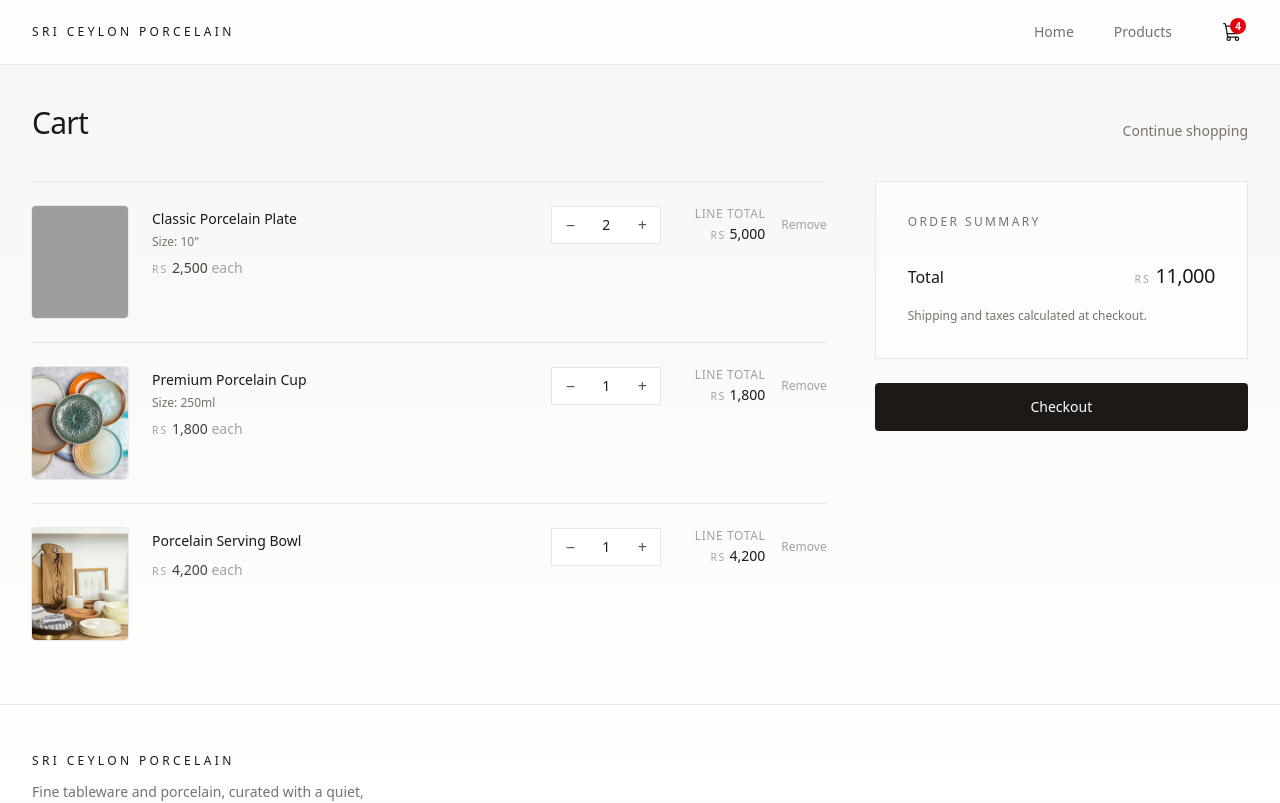
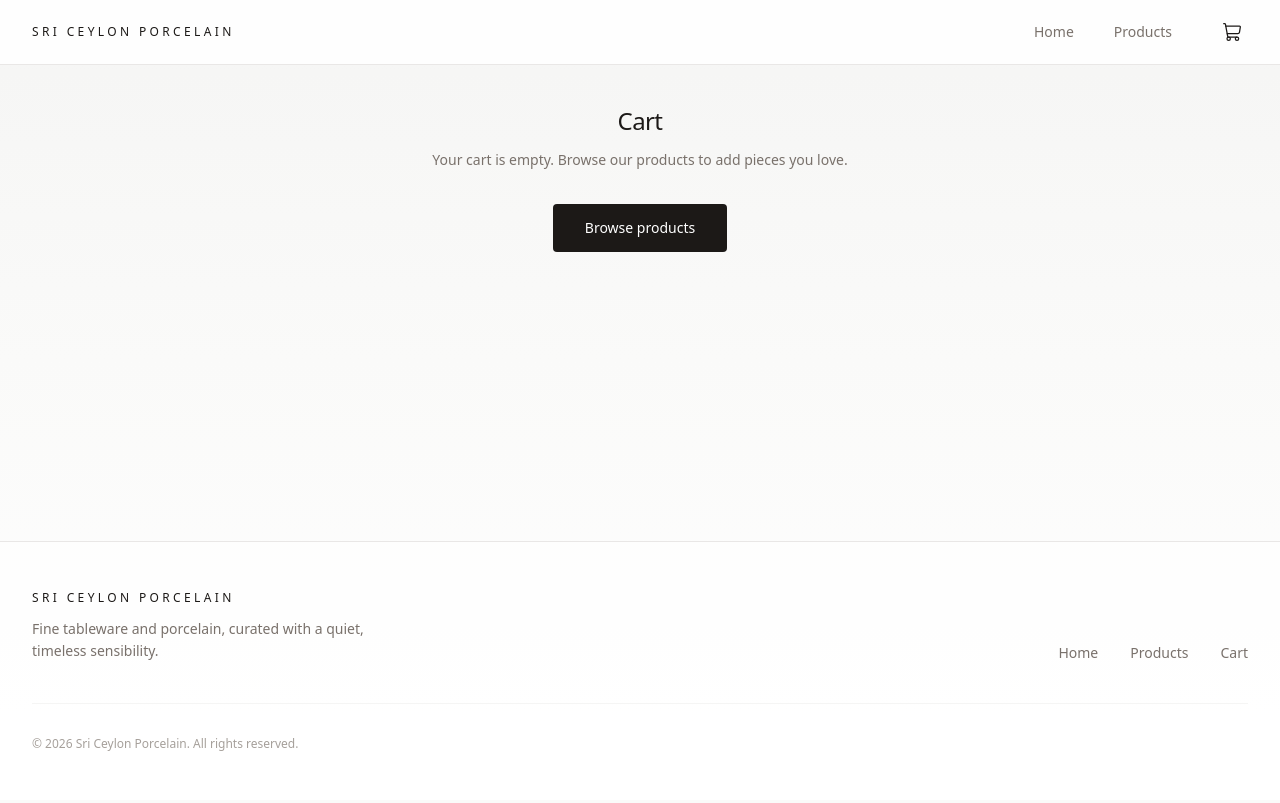
Before and after one commit to MALIBU-PIXEL-PVT-LTD/sri-ceylon-porcelain-store, a Next.js app: page /cart in a window 1280 px wide. Shown: the top 803 px of the page. Built offline with nearby package versions, Linux system fonts and the light colour scheme; grey boxes are pictures that could not be loaded.

Commit message:
checkout updated

```diff
--- a/src/app/cart/page.tsx
+++ b/src/app/cart/page.tsx
@@ -1,31 +1,13 @@
 "use client";
 
 import Link from "next/link";
-import { useState } from "react";
 
 import { CartItem, CartSummary } from "@/components/cart";
 import { Button } from "@/components/ui";
-import { mockCartLines } from "@/lib/mock-cart";
-import type { CartLine } from "@/types/cart";
+import { useCart } from "@/context/CartContext";
 
 export default function CartPage() {
-  const [lines, setLines] = useState<CartLine[]>(mockCartLines);
-
-  function updateQuantity(id: string, delta: number) {
-    setLines((prev) =>
-      prev
-        .map((line) =>
-          line.id === id
-            ? { ...line, quantity: Math.max(0, line.quantity + delta) }
-            : line
-        )
-        .filter((line) => line.quantity > 0)
-    );
-  }
-
-  function removeLine(id: string) {
-    setLines((prev) => prev.filter((line) => line.id !== id));
-  }
+  const { lines, updateQuantity, removeLine } = useCart();
 
   if (lines.length === 0) {
     return (
@@ -61,7 +43,7 @@ export default function CartPage() {
       </div>
 
       <div className="mt-10 grid gap-10 lg:grid-cols-3 lg:gap-12">
-        <div className="border-t border-stone-200/90 lg:col-span-2">
+        <div className="flex flex-col gap-4 lg:col-span-2">
           {lines.map((line) => (
             <CartItem
               key={line.id}
--- a/src/app/layout.tsx
+++ b/src/app/layout.tsx
@@ -1,6 +1,7 @@
 import { Footer } from "@/components/layout/Footer";
 import { Navbar } from "@/components/layout/Navbar";
 import { Container } from "@/components/ui";
+import { CartProvider } from "@/context/CartContext";
 import "./globals.css";
 
 export default function RootLayout({
@@ -11,13 +12,15 @@ export default function RootLayout({
   return (
     <html lang="en">
       <body className="flex min-h-screen flex-col text-stone-900">
-        <Navbar />
+        <CartProvider>
+          <Navbar />
 
-        <main className="flex-1 py-10">
-          <Container>{children}</Container>
-        </main>
+          <main className="flex-1 py-10">
+            <Container>{children}</Container>
+          </main>
 
-        <Footer />
+          <Footer />
+        </CartProvider>
       </body>
     </html>
   );
--- a/src/app/products/[slug]/page.tsx
+++ b/src/app/products/[slug]/page.tsx
@@ -1,8 +1,7 @@
 import Link from "next/link";
 import { notFound } from "next/navigation";
 
-import { ProductGallery, ProductInfo } from "@/components/product";
-import { Button } from "@/components/ui";
+import { ProductGallery, ProductInfo, ProductPurchaseForm } from "@/components/product";
 import { mockProducts } from "@/lib/mock-products";
 
 export default async function ProductPage({
@@ -36,42 +35,7 @@ export default async function ProductPage({
         <div>
           <ProductInfo product={product} />
 
-          {product.sizes && product.sizes.length > 0 && (
-            <section className="mt-10" aria-labelledby="size-heading">
-              <h2
-                id="size-heading"
-                className="text-xs font-medium uppercase tracking-[0.2em] text-stone-500"
-              >
-                Size
-              </h2>
-
-              <div className="mt-4 grid grid-cols-3 gap-3">
-                {product.sizes.map((size) => (
-                  <label
-                    key={size}
-                    className="relative flex cursor-pointer items-center justify-center rounded-sm border border-stone-200 bg-white p-3 transition-colors has-[:checked]:border-stone-900 has-[:checked]:bg-stone-900"
-                  >
-                    <input
-                      type="radio"
-                      name="size"
-                      value={size}
-                      className="peer sr-only"
-                    />
-                    <span className="text-sm font-medium text-stone-900 peer-checked:text-white">
-                      {size}
-                    </span>
-                  </label>
-                ))}
-              </div>
-            </section>
-          )}
-
-          <Button
-            disabled={!product.inStock}
-            className="mt-10 w-full"
-          >
-            Add to Cart
-          </Button>
+          <ProductPurchaseForm product={product} />
         </div>
       </article>
     </div>
--- a/src/components/cart/CartDrawer.tsx
+++ b/src/components/cart/CartDrawer.tsx
@@ -6,7 +6,7 @@ import { useCallback, useEffect } from "react";
 
 import { CartItem } from "@/components/cart/CartItem";
 import { Button } from "@/components/ui";
-import { mockCartLines } from "@/lib/mock-cart";
+import { useCart } from "@/context/CartContext";
 
 const motionEasing = "duration-500 ease-[cubic-bezier(0.22,1,0.36,1)]";
 
@@ -15,13 +15,9 @@ type CartDrawerProps = {
   onClose: () => void;
 };
 
-function cartTotal(lines: typeof mockCartLines) {
-  return lines.reduce((sum, line) => sum + line.price * line.quantity, 0);
-}
-
 export function CartDrawer({ open, onClose }: CartDrawerProps) {
   const router = useRouter();
-  const total = cartTotal(mockCartLines);
+  const { lines, totalPrice, updateQuantity } = useCart();
 
   const handleCheckout = useCallback(() => {
     onClose();
@@ -67,7 +63,7 @@ export function CartDrawer({ open, onClose }: CartDrawerProps) {
         aria-modal="true"
         aria-labelledby="cart-drawer-title"
       >
-        <header className="flex shrink-0 items-center justify-between border-b border-stone-200/80 bg-white/90 px-6 py-5 backdrop-blur-sm">
+        <header className="flex shrink-0 items-center justify-between border-b border-stone-200/80 bg-white/90 px-6 py-5 sm:px-7 backdrop-blur-sm">
           <h2
             id="cart-drawer-title"
             className="text-[0.65rem] font-medium uppercase tracking-[0.28em] text-stone-500"
@@ -84,20 +80,28 @@ export function CartDrawer({ open, onClose }: CartDrawerProps) {
           </button>
         </header>
 
-        <div className="min-h-0 flex-1 overflow-y-auto overscroll-contain px-6 py-6">
-          <div className="flex flex-col">
-            {mockCartLines.map((line) => (
-              <CartItem
-                key={line.id}
-                line={line}
-                onProductNavigate={onClose}
-                className="border-stone-100/90 bg-white/60 py-5 first:rounded-t-sm last:rounded-b-sm last:border-b-0 sm:py-6"
-              />
-            ))}
+        <div className="min-h-0 flex-1 overflow-y-auto overscroll-contain px-5 py-5 sm:px-7 sm:py-6">
+          <div className="flex flex-col divide-y divide-stone-200/90 rounded-xl border border-stone-200/70 bg-white p-4 shadow-sm sm:p-5">
+            {lines.length === 0 ? (
+              <p className="py-8 text-center text-sm text-stone-500">
+                Your cart is empty.
+              </p>
+            ) : (
+              lines.map((line) => (
+                <CartItem
+                  key={line.id}
+                  line={line}
+                  embedded
+                  onProductNavigate={onClose}
+                  onIncrement={() => updateQuantity(line.id, 1)}
+                  onDecrement={() => updateQuantity(line.id, -1)}
+                />
+              ))
+            )}
           </div>
         </div>
 
-        <footer className="sticky bottom-0 z-10 shrink-0 border-t border-stone-200/80 bg-white/95 px-6 py-6 shadow-[0_-8px_32px_-8px_rgba(28,25,23,0.08)] backdrop-blur-sm">
+        <footer className="shrink-0 border-t border-stone-200/80 bg-white/95 px-6 py-6 shadow-[0_-8px_32px_-8px_rgba(28,25,23,0.08)] backdrop-blur-sm sm:px-7">
           <div className="space-y-1">
             <p className="text-[0.65rem] font-medium uppercase tracking-[0.22em] text-stone-400">
               Total
@@ -106,7 +110,7 @@ export function CartDrawer({ open, onClose }: CartDrawerProps) {
               <span className="mr-1.5 align-baseline text-xs font-medium uppercase tracking-[0.2em] text-stone-400">
                 Rs
               </span>
-              {total.toLocaleString()}
+              {totalPrice.toLocaleString()}
             </p>
           </div>
 
--- a/src/components/cart/CartItem.tsx
+++ b/src/components/cart/CartItem.tsx
@@ -1,3 +1,4 @@
+import { Minus, Plus } from "lucide-react";
 import Image from "next/image";
 import Link from "next/link";
 
@@ -10,6 +11,8 @@ type CartItemProps = {
   onRemove?: () => void;
   /** Fired when the product image or title link is clicked (e.g. close a drawer). */
   onProductNavigate?: () => void;
+  /** Flat row inside an outer card (e.g. cart drawer). */
+  embedded?: boolean;
   className?: string;
 };
 
@@ -19,98 +22,129 @@ export function CartItem({
   onDecrement,
   onRemove,
   onProductNavigate,
+  embedded = false,
   className = "",
 }: CartItemProps) {
   const lineTotal = line.price * line.quantity;
 
+  const shellClass = embedded
+    ? "flex items-start gap-4 border-0 bg-transparent py-6 first:pt-2 last:pb-2 sm:gap-5 sm:py-7"
+    : "mb-4 flex items-start gap-4 rounded-2xl border border-stone-200/70 bg-white p-4 shadow-[0_1px_2px_rgba(28,25,23,0.04),0_8px_24px_-8px_rgba(28,25,23,0.08)] last:mb-0 sm:gap-5 sm:p-5";
+
   return (
-    <article
-      className={`flex gap-4 border-b border-stone-200/90 py-6 last:border-b-0 sm:gap-6 ${className}`.trim()}
-    >
+    <article className={`${shellClass} ${className}`.trim()}>
       <Link
         href={`/products/${line.slug}`}
-        className="relative h-24 w-20 shrink-0 overflow-hidden rounded-sm bg-stone-100 ring-1 ring-stone-200/80 sm:h-28 sm:w-24"
+        className="relative h-16 w-16 shrink-0 overflow-hidden rounded-xl bg-stone-100 shadow-[inset_0_1px_2px_rgba(28,25,23,0.06)] ring-1 ring-stone-200/60"
         onClick={onProductNavigate}
       >
         <Image
           src={line.image}
           alt={line.name}
           fill
-          sizes="96px"
+          sizes="64px"
           className="object-cover object-center"
         />
       </Link>
 
-      <div className="flex min-w-0 flex-1 flex-col sm:flex-row sm:items-start sm:justify-between sm:gap-8">
-        <div className="min-w-0">
+      <div className="flex min-w-0 flex-1 flex-col gap-5">
+        <div className="min-w-0 space-y-1.5">
           <Link
             href={`/products/${line.slug}`}
-            className="text-sm font-medium leading-snug text-stone-900 transition-colors hover:text-stone-600"
+            className="block min-w-0 break-words text-[0.9375rem] font-semibold leading-snug tracking-tight text-stone-900 transition-colors duration-200 hover:text-stone-600 sm:text-base"
             onClick={onProductNavigate}
           >
             {line.name}
           </Link>
           {line.size && (
-            <p className="mt-1 text-xs text-stone-500">Size: {line.size}</p>
+            <p className="text-[0.8125rem] leading-relaxed text-stone-500">
+              <span className="text-[0.625rem] font-medium uppercase tracking-[0.18em] text-stone-400">
+                Size
+              </span>{" "}
+              <span className="text-stone-700">{line.size}</span>
+            </p>
           )}
-          <p className="mt-2 text-sm text-stone-500">
-            <span className="text-[0.65rem] font-medium uppercase tracking-[0.2em] text-stone-400">
+        </div>
+
+        <div className="flex min-w-0 flex-col gap-5 sm:flex-row sm:items-end sm:justify-between sm:gap-8">
+          <div className="min-w-0 space-y-2">
+            <p className="text-[0.625rem] font-medium uppercase tracking-[0.22em] text-stone-400">
+              Unit price
+            </p>
+            <p className="text-sm font-medium tabular-nums text-stone-800">
+              <span className="mr-1 text-[0.65rem] font-medium uppercase tracking-[0.14em] text-stone-400">
                 Rs
-            </span>{" "}
-            <span className="tabular-nums text-stone-700">
+              </span>
               {line.price.toLocaleString()}
+              <span className="ml-1.5 whitespace-nowrap text-[0.8125rem] font-normal text-stone-500">
+                / each
               </span>
-            <span className="text-stone-400"> each</span>
             </p>
           </div>
 
-        <div className="mt-4 flex flex-shrink-0 items-center gap-4 sm:mt-0">
-          <div className="flex items-center border border-stone-200 bg-white">
+          <div className="min-w-0 shrink-0 space-y-2">
+            <p className="text-[0.625rem] font-medium uppercase tracking-[0.22em] text-stone-400">
+              Quantity
+            </p>
+            <div
+              className="inline-flex h-9 items-stretch overflow-hidden rounded-full border border-stone-200/90 bg-white shadow-sm"
+              role="group"
+              aria-label="Quantity"
+            >
               <button
                 type="button"
                 onClick={onDecrement}
                 disabled={!onDecrement}
-              className="flex h-9 w-9 items-center justify-center text-stone-600 transition-colors hover:bg-stone-50 hover:text-stone-900 disabled:cursor-not-allowed disabled:opacity-40"
+                className="flex w-9 shrink-0 items-center justify-center text-stone-500 transition-colors duration-200 hover:bg-stone-50 hover:text-stone-900 disabled:cursor-not-allowed disabled:opacity-35"
                 aria-label="Decrease quantity"
               >
-              −
+                <Minus className="h-3.5 w-3.5" strokeWidth={2} aria-hidden />
               </button>
-            <span className="min-w-[2.25rem] text-center text-sm font-medium tabular-nums text-stone-900">
+              <span className="flex min-w-[2.5rem] items-center justify-center border-x border-stone-200/80 px-2 text-sm font-semibold tabular-nums text-stone-900">
                 {line.quantity}
               </span>
               <button
                 type="button"
                 onClick={onIncrement}
                 disabled={!onIncrement}
-              className="flex h-9 w-9 items-center justify-center text-stone-600 transition-colors hover:bg-stone-50 hover:text-stone-900 disabled:cursor-not-allowed disabled:opacity-40"
+                className="flex w-9 shrink-0 items-center justify-center text-stone-500 transition-colors duration-200 hover:bg-stone-50 hover:text-stone-900 disabled:cursor-not-allowed disabled:opacity-35"
                 aria-label="Increase quantity"
               >
-              +
+                <Plus className="h-3.5 w-3.5" strokeWidth={2} aria-hidden />
               </button>
             </div>
+          </div>
+        </div>
 
-          <div className="text-right sm:min-w-[5.5rem]">
-            <p className="text-xs uppercase tracking-wider text-stone-400">
+        <div
+          className={
+            embedded
+              ? "flex min-w-0 items-center justify-between gap-3 border-t border-stone-100/90 pt-5 sm:gap-4"
+              : "flex min-w-0 items-center justify-between gap-3 rounded-xl border border-stone-100/80 bg-gradient-to-b from-stone-50/80 to-stone-50/40 px-4 py-3.5 shadow-[inset_0_1px_0_rgba(255,255,255,0.6)] sm:gap-4"
+          }
+        >
+          <span className="min-w-0 shrink text-[0.8125rem] font-medium text-stone-500">
             Line total
-            </p>
-            <p className="mt-0.5 text-sm font-medium tabular-nums text-stone-900">
-              <span className="text-[0.65rem] font-medium uppercase tracking-[0.15em] text-stone-400">
+          </span>
+          <p className="shrink-0 text-xl font-semibold tabular-nums tracking-tight text-stone-900">
+            <span className="mr-1 text-[0.65rem] font-medium uppercase tracking-[0.14em] text-stone-400">
               Rs
-              </span>{" "}
+            </span>
             {lineTotal.toLocaleString()}
           </p>
         </div>
 
         {onRemove && (
+          <div className="flex justify-end pt-0.5">
             <button
               type="button"
               onClick={onRemove}
-              className="text-xs font-medium text-stone-400 underline-offset-2 transition-colors hover:text-red-700 hover:underline"
+              className="text-[0.6875rem] font-medium uppercase tracking-[0.12em] text-stone-400 transition-colors duration-200 hover:text-red-700"
             >
               Remove
             </button>
+          </div>
         )}
-        </div>
       </div>
     </article>
   );
--- a/src/components/layout/Navbar.tsx
+++ b/src/components/layout/Navbar.tsx
@@ -3,30 +3,26 @@
 import { ShoppingCart } from "lucide-react";
 import Link from "next/link";
 import { usePathname } from "next/navigation";
-import { useCallback, useState } from "react";
+import { useState } from "react";
 
 import { CartDrawer } from "@/components/cart";
 import { Container } from "@/components/ui";
-import { mockCartLines } from "@/lib/mock-cart";
-
-/** Sum of line quantities — align with drawer mock data. */
-const mockCartQuantityTotal = mockCartLines.reduce(
-  (sum, line) => sum + line.quantity,
-  0
-);
+import { useCart } from "@/context/CartContext";
 
 const mainLinks = [
   { href: "/", label: "Home" },
   { href: "/products", label: "Products" },
 ] as const;
 
-function CartIconWithBadge() {
+function CartIconWithBadge({ count }: { count: number }) {
   return (
     <span className="relative inline-flex shrink-0">
       <ShoppingCart className="h-5 w-5" strokeWidth={1.5} aria-hidden />
-      <span className="absolute -right-1 -top-1 flex h-4 min-w-4 items-center justify-center rounded-full bg-red-600 px-0.5 text-[10px] font-semibold tabular-nums leading-none text-white">
-        {mockCartQuantityTotal > 99 ? "99+" : mockCartQuantityTotal}
-      </span>
+      {count > 0 && (
+        <span className="absolute -right-1 -top-1 flex h-4 min-w-4 items-center justify-center rounded-full bg-red-600 px-0.5 text-[10px] font-semibold tabular-nums leading-none text-white">
+          {count > 99 ? "99+" : count}
+        </span>
+      )}
     </span>
   );
 }
@@ -34,12 +30,12 @@ function CartIconWithBadge() {
 export function Navbar() {
   const pathname = usePathname();
   const [menuOpen, setMenuOpen] = useState(false);
-  /** Controls `CartDrawer` visibility (open/close). */
-  const [cartDrawerOpen, setCartDrawerOpen] = useState(false);
-
-  const closeCartDrawer = useCallback(() => {
-    setCartDrawerOpen(false);
-  }, []);
+  const {
+    totalQuantity,
+    cartDrawerOpen,
+    openCartDrawer,
+    closeCartDrawer,
+  } = useCart();
 
   const cartActive =
     pathname === "/cart" || pathname.startsWith("/cart/");
@@ -87,12 +83,12 @@ export function Navbar() {
                   ? "text-stone-900"
                   : "text-stone-500 hover:text-stone-900"
               }`}
-              aria-label={`Cart, ${mockCartQuantityTotal} items`}
+              aria-label={`Cart, ${totalQuantity} items`}
               aria-expanded={cartDrawerOpen}
               aria-controls="cart-drawer"
-              onClick={() => setCartDrawerOpen(true)}
+              onClick={openCartDrawer}
             >
-              <CartIconWithBadge />
+              <CartIconWithBadge count={totalQuantity} />
             </button>
           </nav>
 
@@ -177,15 +173,15 @@ export function Navbar() {
                     ? "text-stone-900"
                     : "text-stone-500 hover:text-stone-900"
                 }`}
-                aria-label={`Cart, ${mockCartQuantityTotal} items`}
+                aria-label={`Cart, ${totalQuantity} items`}
                 aria-expanded={cartDrawerOpen}
                 aria-controls="cart-drawer"
                 onClick={() => {
-                  setCartDrawerOpen(true);
+                  openCartDrawer();
                   setMenuOpen(false);
                 }}
               >
-                <CartIconWithBadge />
+                <CartIconWithBadge count={totalQuantity} />
               </button>
             </nav>
           </Container>
--- a/src/components/product/index.ts
+++ b/src/components/product/index.ts
@@ -2,3 +2,4 @@ export { ProductCard } from "./ProductCard";
 export { ProductGallery } from "./ProductGallery";
 export { ProductGrid } from "./ProductGrid";
 export { ProductInfo } from "./ProductInfo";
+export { ProductPurchaseForm } from "./ProductPurchaseForm";
--- /dev/null
+++ b/src/context/CartContext.tsx
@@ -0,0 +1,133 @@
+"use client";
+
+import {
+  createContext,
+  useCallback,
+  useContext,
+  useMemo,
+  useState,
+  type ReactNode,
+} from "react";
+
+import type { CartLine } from "@/types/cart";
+import type { Product } from "@/types/product";
+
+function lineId(product: Product, size?: string) {
+  if (product.sizes?.length && size) {
+    return `${product.id}__${size}`;
+  }
+  return product.id;
+}
+
+function productToLine(product: Product, size?: string): CartLine {
+  return {
+    id: lineId(product, size),
+    slug: product.slug,
+    name: product.name,
+    image: product.images[0] ?? "/placeholder.jpg",
+    price: product.price,
+    quantity: 1,
+    size: product.sizes?.length ? size : undefined,
+  };
+}
+
+type CartContextValue = {
+  lines: CartLine[];
+  totalQuantity: number;
+  totalPrice: number;
+  cartDrawerOpen: boolean;
+  openCartDrawer: () => void;
+  closeCartDrawer: () => void;
+  addItem: (product: Product, size?: string) => void;
+  updateQuantity: (lineId: string, delta: number) => void;
+  removeLine: (lineId: string) => void;
+};
+
+const CartContext = createContext<CartContextValue | null>(null);
+
+export function CartProvider({ children }: { children: ReactNode }) {
+  const [lines, setLines] = useState<CartLine[]>([]);
+  const [cartDrawerOpen, setCartDrawerOpen] = useState(false);
+
+  const openCartDrawer = useCallback(() => setCartDrawerOpen(true), []);
+  const closeCartDrawer = useCallback(() => setCartDrawerOpen(false), []);
+
+  const addItem = useCallback((product: Product, size?: string) => {
+    if (!product.inStock) return;
+
+    const id = lineId(product, size);
+    setLines((prev) => {
+      const i = prev.findIndex((l) => l.id === id);
+      if (i >= 0) {
+        const next = [...prev];
+        next[i] = { ...next[i], quantity: next[i].quantity + 1 };
+        return next;
+      }
+      return [...prev, productToLine(product, size)];
+    });
+    setCartDrawerOpen(true);
+  }, []);
+
+  const updateQuantity = useCallback((lineId: string, delta: number) => {
+    setLines((prev) =>
+      prev
+        .map((line) =>
+          line.id === lineId
+            ? { ...line, quantity: Math.max(0, line.quantity + delta) }
+            : line
+        )
+        .filter((line) => line.quantity > 0)
+    );
+  }, []);
+
+  const removeLine = useCallback((lineId: string) => {
+    setLines((prev) => prev.filter((line) => line.id !== lineId));
+  }, []);
+
+  const totalQuantity = useMemo(
+    () => lines.reduce((s, l) => s + l.quantity, 0),
+    [lines]
+  );
+
+  const totalPrice = useMemo(
+    () => lines.reduce((s, l) => s + l.price * l.quantity, 0),
+    [lines]
+  );
+
+  const value = useMemo(
+    () => ({
+      lines,
+      totalQuantity,
+      totalPrice,
+      cartDrawerOpen,
+      openCartDrawer,
+      closeCartDrawer,
+      addItem,
+      updateQuantity,
+      removeLine,
+    }),
+    [
+      lines,
+      totalQuantity,
+      totalPrice,
+      cartDrawerOpen,
+      openCartDrawer,
+      closeCartDrawer,
+      addItem,
+      updateQuantity,
+      removeLine,
+    ]
+  );
+
+  return (
+    <CartContext.Provider value={value}>{children}</CartContext.Provider>
+  );
+}
+
+export function useCart() {
+  const ctx = useContext(CartContext);
+  if (!ctx) {
+    throw new Error("useCart must be used within a CartProvider");
+  }
+  return ctx;
+}
```
Also changed, not shown: src/components/product/ProductPurchaseForm.tsx (added, +70 -0 lines). Lines whose indentation alone changed are shown as unchanged.
